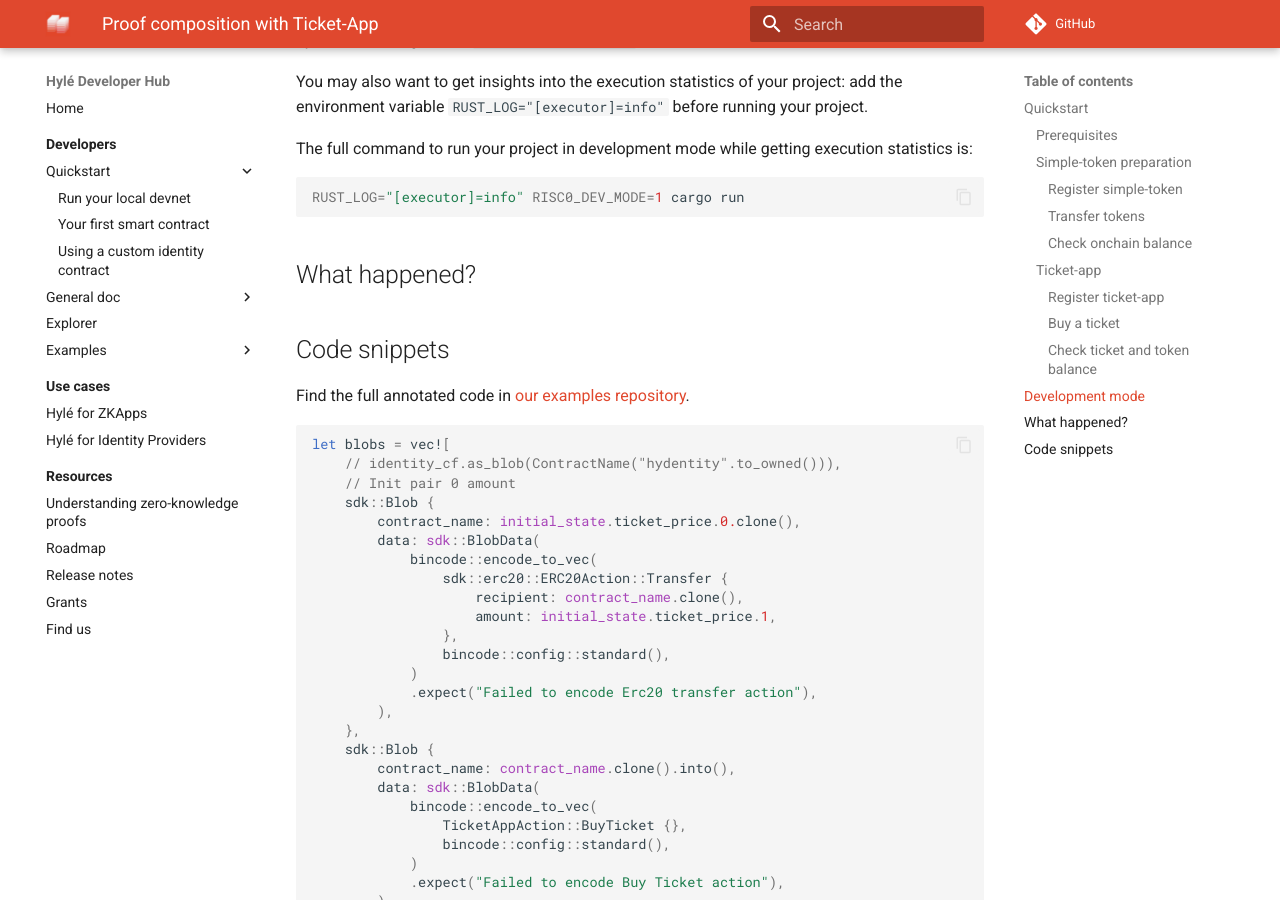
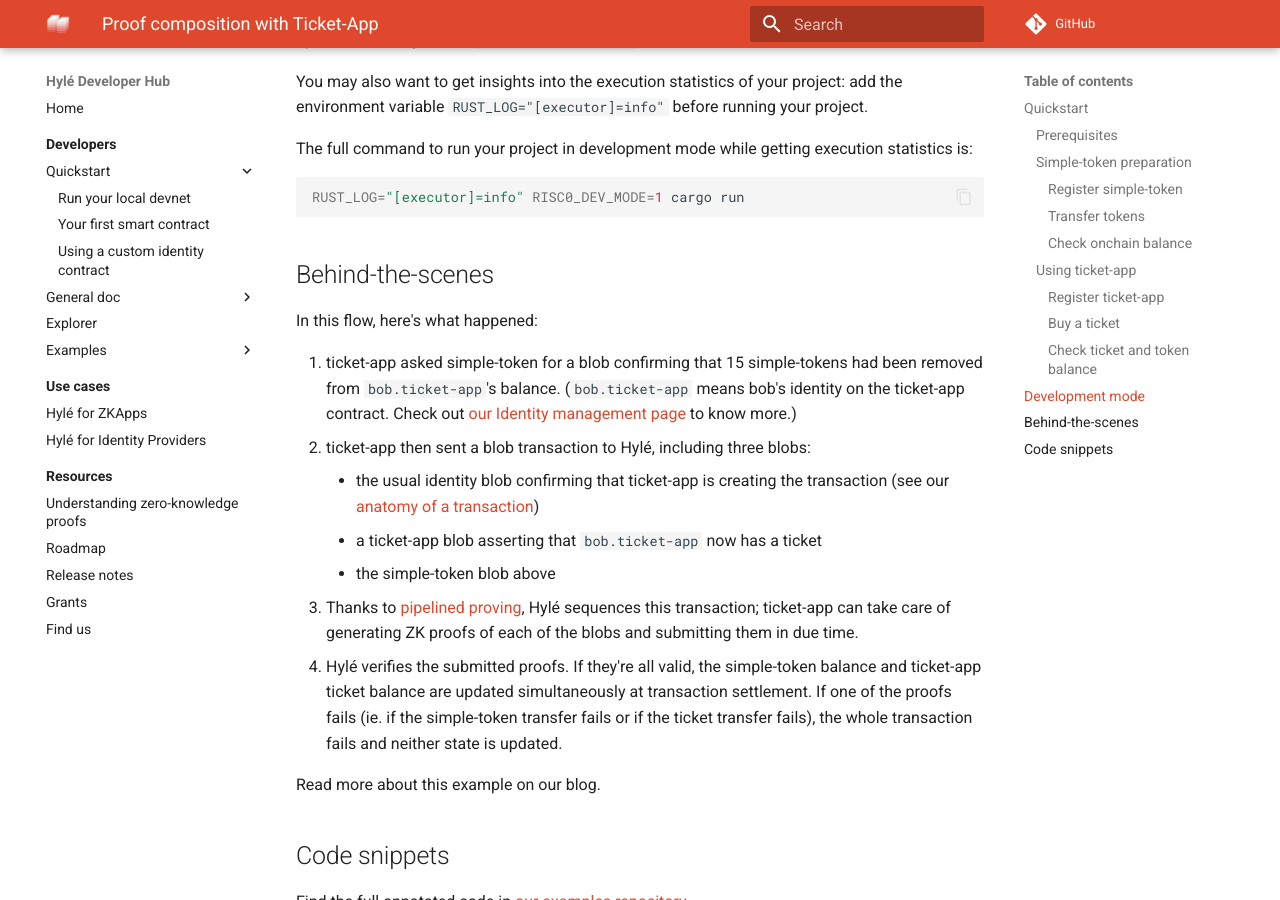
Before and after one commit to Hyle-org/devhub-hyle, an MkDocs documentation site: the page built from docs/developers/quickstart/proof-composition.md, in a window 1280 px wide and 900 px high, scrolled down 2631 px. Built offline with MkDocs 1.6.1 and Material for MkDocs 9.7.7, drawn with Linux system fonts in a browser that asks for light colours; comment, search, counter and statistics services are not loaded; some of the changed text lies outside the part shown.

Commit message:
added behind the scenes. TODO: add diagrams (quickstart + behind the scenes)

````diff
--- a/docs/developers/quickstart/proof-composition.md
+++ b/docs/developers/quickstart/proof-composition.md
@@ -2,7 +2,7 @@
 
 Hylé's native proof verification allows for proof composition. To understand the concept better, we recommend you [read this blog post](https://blog.hyle.eu/proof-composability-on-hyle/).
 
-This guide walks you through creating and deploying your first ticket transfer contract, based on a ticket-app and a simple-token app, by using Hylé and RISC Zero.
+This guide walks you through creating and deploying your first ticket transfer contract, based on a ticket-app and a [simple-token app](./your-first-smart-contract.md), by using Hylé and RISC Zero.
 
 Find the source code for both contracts here:
 
@@ -66,9 +66,9 @@
 !!! note
     The example does not compose with an identity contract, thus no identity verification is made.
     This is the reason for the suffix ".simple-token" and ".ticket-app" on the "from" & "to" transfer fields.
-    More info to come in the documentation.
+    Learn more in [our identity management page](../general-doc/identity.md).
 
-### Ticket-app
+### Using ticket-app
 
 Now that *bob* has some tokens, let's buy him a ticket.
 
@@ -120,13 +120,24 @@
 RUST_LOG="[executor]=info" RISC0_DEV_MODE=1 cargo run
 ```
 
-## What happened?
+## Behind-the-scenes
 
+In this flow, here's what happened:
 
+1. ticket-app asked simple-token for a blob confirming that 15 simple-tokens had been removed from `bob.ticket-app`'s balance. (`bob.ticket-app` means bob's identity on the ticket-app contract. Check out [our Identity management page](../general-doc/identity.md) to know more.)
+1. ticket-app then sent a blob transaction to Hylé, including three blobs:
+    - the usual identity blob confirming that ticket-app is creating the transaction (see our [anatomy of a transaction](../general-doc/transaction.md))
+    - a ticket-app blob asserting that `bob.ticket-app` now has a ticket
+    - the simple-token blob above
+1. Thanks to [pipelined proving](../general-doc/pipelined-proving.md), Hylé sequences this transaction; ticket-app can take care of generating ZK proofs of each of the blobs and submitting them in due time.
+1. Hylé verifies the submitted proofs. If they're all valid, the simple-token balance and ticket-app ticket balance are updated simultaneously at transaction settlement. If one of the proofs fails (ie. if the simple-token transfer fails or if the ticket transfer fails), the whole transaction fails and neither state is updated.
+
+Read more about this example on our blog.
 
 ## Code snippets
 
 Find the full annotated code in [our examples repository](https://github.com/Hyle-org/examples/blob/main/ticket-app/host/src/main.rs).
+
 ```rs
 let blobs = vec![
     // identity_cf.as_blob(ContractName("hydentity".to_owned())),
````
Also changed, not shown: other parts of docs/developers/quickstart/proof-composition.md (+1 -1 lines).
